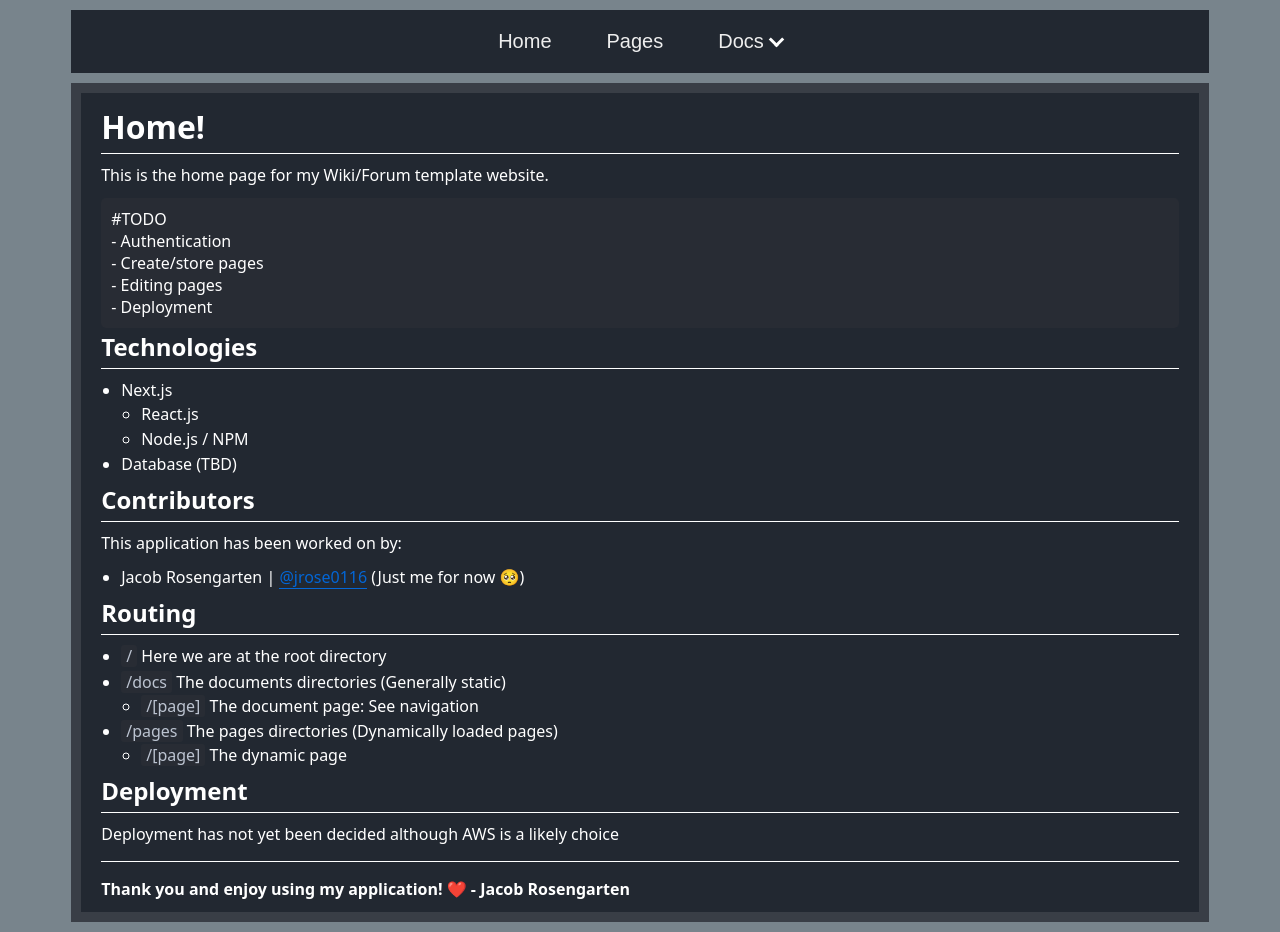
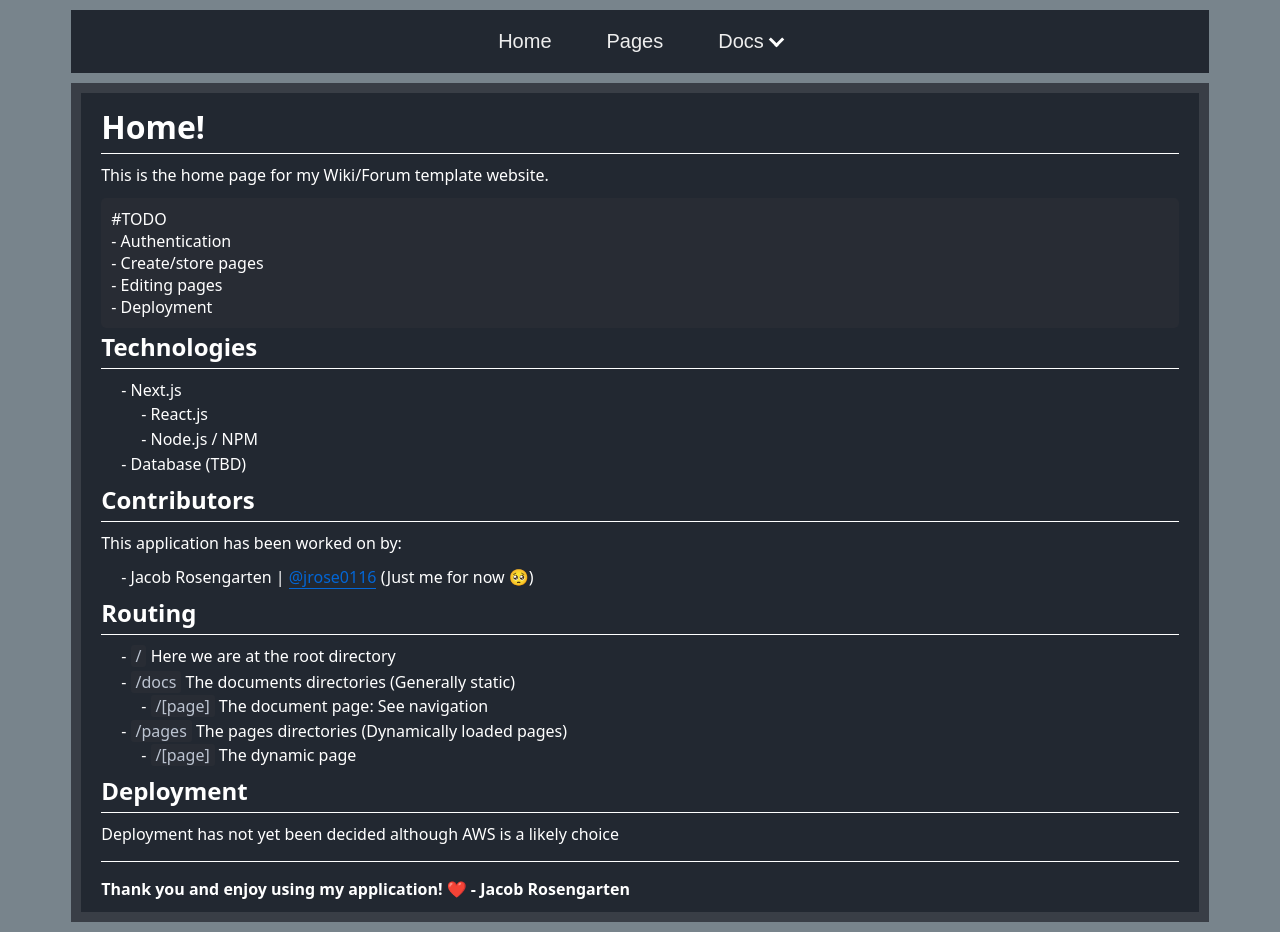
Before and after one commit to jrose0116/WikiTemplate, a Next.js app: page / in a window 1280 px wide. Built offline with nearby package versions, Linux system fonts and the light colour scheme.

Commit message:
Change bullet type for unordered lists

```diff
--- a/src/styles/markdownstyling.module.css
+++ b/src/styles/markdownstyling.module.css
@@ -85,6 +85,11 @@
     margin-bottom: 0.2em;
 }
 
+.markdownStyle ul > li {
+    list-style-type: "- ";
+    list-style-position: inside;
+}
+
 .markdownStyle ul ul,
 .markdownStyle ul ol,
 .markdownStyle ol ul,
```
